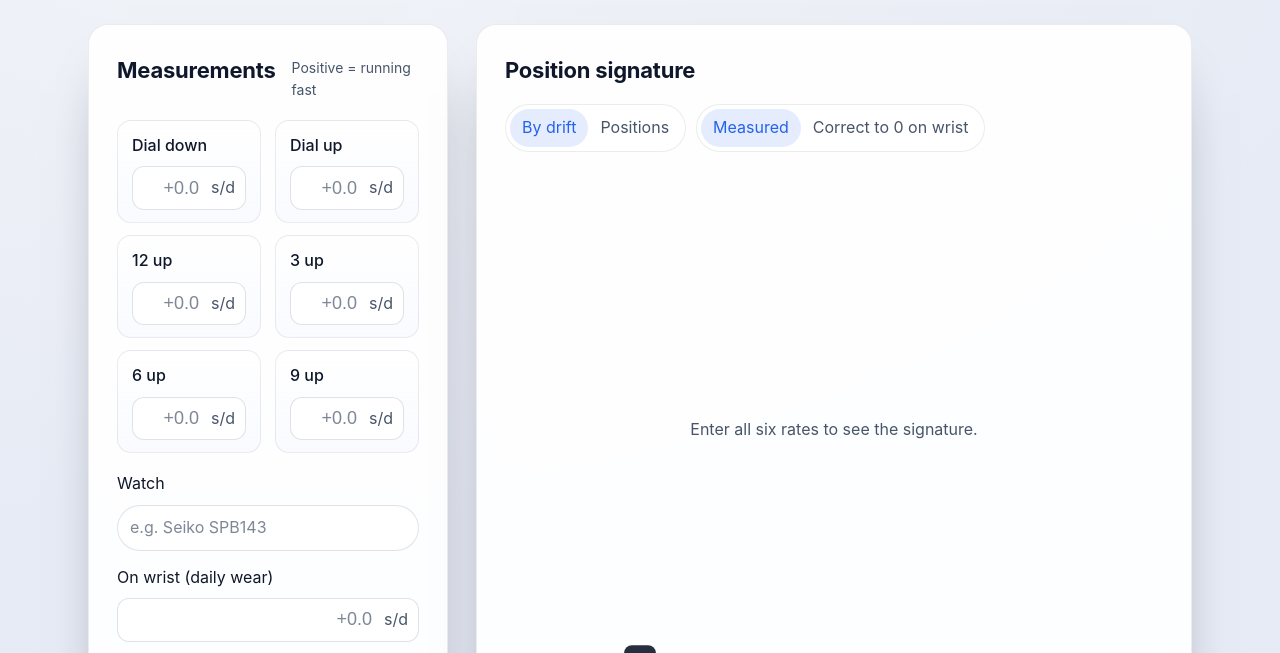
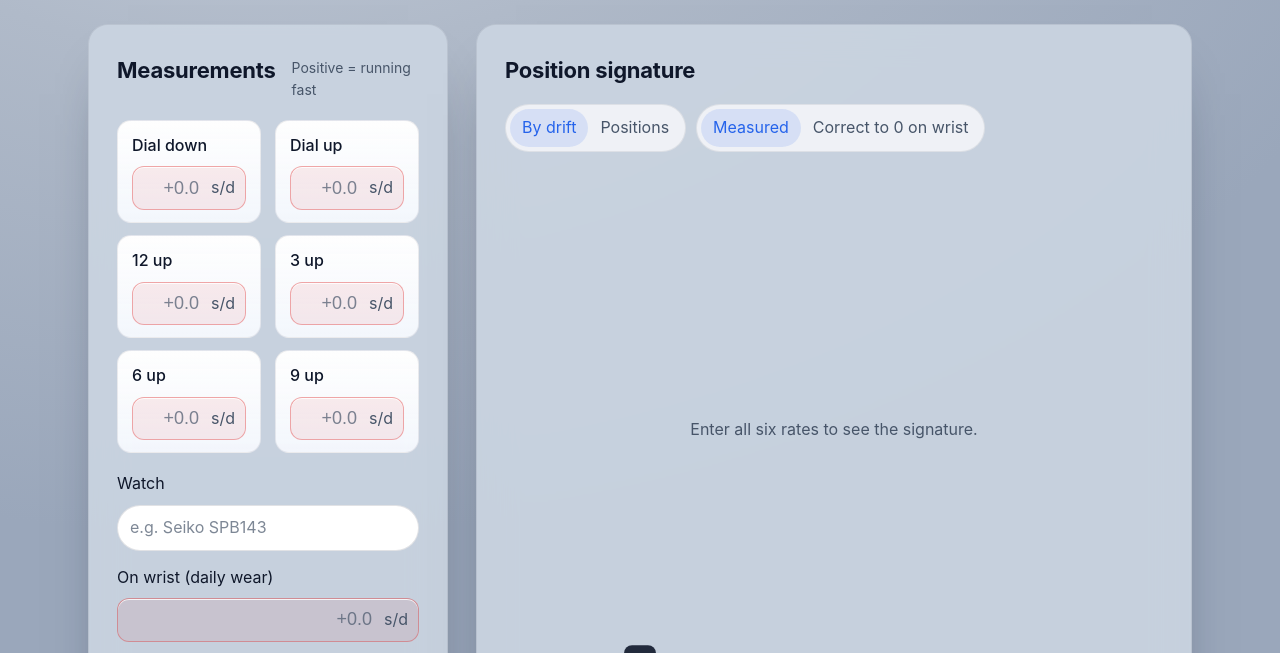
Before and after one commit to martinwozenilek/watch-meter, a website built with Vite: page index.html in a window 1280 px wide. Shown: the part 134-787 px from the top of the page. Built offline with nearby package versions, Linux system fonts and the light colour scheme; a web font is replaced by a local one.

Commit message:
Darken light theme and tint inputs by validity
Darken the light-mode page and panel backgrounds so inputs and panels
separate visually, and tint rate input wraps light green when parseable
and light red when empty or unparseable via new --input-valid-*/--input-invalid-*
theme variables.

```diff
--- a/src/main.ts
+++ b/src/main.ts
@@ -208,11 +208,16 @@ function toast(message: string): void {
   toastTimer = window.setTimeout(() => toastEl.classList.remove("visible"), 1400);
 }
 
-/** Shows the format hint under a rate input when its text does not parse. */
-function showRateStatus(status: HTMLElement, raw: string): void {
-  const invalid = raw.trim() !== "" && parseRate(raw) === null;
+/** Shows the format hint under a rate input when its text does not parse, and tints the field. */
+function showRateStatus(status: HTMLElement, input: HTMLInputElement): void {
+  const parsed = parseRate(input.value);
+  const invalid = input.value.trim() !== "" && parsed === null;
   status.textContent = invalid ? RATE_HINT : "";
   status.classList.toggle("error", invalid);
+
+  const wrap = input.closest(".rate-input-wrap");
+  wrap?.classList.toggle("valid", parsed !== null);
+  wrap?.classList.toggle("invalid", parsed === null);
 }
 
 function setViewMode(mode: ViewMode): void {
@@ -237,9 +242,9 @@ function fillForm(draft: Draft): void {
 
 function refreshStatuses(): void {
   for (const position of POSITIONS) {
-    showRateStatus(fieldStatuses.get(position)!, fields.get(position)!.value);
+    showRateStatus(fieldStatuses.get(position)!, fields.get(position)!);
   }
-  showRateStatus(wristStatus, wristInput.value);
+  showRateStatus(wristStatus, wristInput);
 }
 
 function buildForm(): void {
@@ -261,7 +266,7 @@ function buildForm(): void {
     fieldStatuses.set(position, status);
 
     input.addEventListener("input", () => {
-      showRateStatus(status, input.value);
+      showRateStatus(status, input);
       persistDraft();
       updateChart();
     });
@@ -559,11 +564,12 @@ importFile.addEventListener("change", async () => {
 
 buildForm();
 restoreDraft();
+refreshStatuses();
 updateChart();
 renderHistory();
 watchName.addEventListener("input", persistDraft);
 wristInput.addEventListener("input", () => {
-  showRateStatus(wristStatus, wristInput.value);
+  showRateStatus(wristStatus, wristInput);
   persistDraft();
   updateChart();
 });
--- a/src/style.css
+++ b/src/style.css
@@ -8,8 +8,8 @@
 
 :root {
   color-scheme: light;
-  --bg: radial-gradient(1200px 800px at 20% -10%, #f7f8fb 0%, #eef1f7 40%, #e7ebf5 100%);
-  --panel: rgba(255, 255, 255, 0.92);
+  --bg: radial-gradient(1200px 800px at 20% -10%, #c6cedb 0%, #b0bac9 40%, #9aa7bb 100%);
+  --panel: rgba(203, 213, 225, 0.9);
   --panel-border: rgba(15, 23, 42, 0.08);
   --text: #0f172a;
   --text-subtle: #475569;
@@ -25,6 +25,10 @@
   --surface-glass: rgba(255, 255, 255, 0.7);
   --surface-input: #ffffff;
   --input-border: rgba(15, 23, 42, 0.12);
+  --input-valid-bg: rgba(22, 163, 74, 0.1);
+  --input-valid-border: rgba(22, 163, 74, 0.4);
+  --input-invalid-bg: rgba(220, 38, 38, 0.08);
+  --input-invalid-border: rgba(220, 38, 38, 0.35);
   --inset-highlight: rgba(255, 255, 255, 0.8);
   --active-tint: rgba(37, 99, 235, 0.12);
   --focus-border: rgba(37, 99, 235, 0.6);
@@ -39,7 +43,7 @@
   --bar-fast: rgba(37, 99, 235, 0.8);
   --bar-slow: rgba(220, 38, 38, 0.8);
   --bar-flat: rgba(148, 163, 184, 0.8);
-  --modal-bg: radial-gradient(1400px 900px at 50% 50%, #f7f8fb, #e7ebf5);
+  --modal-bg: radial-gradient(1400px 900px at 50% 50%, #c6cedb, #9aa7bb);
   --toast-bg: rgba(15, 23, 42, 0.9);
   --toast-text: #ffffff;
   --brand-bg: radial-gradient(circle at top, #ffffff, #f1f5ff);
@@ -64,6 +68,10 @@
   --surface-glass: rgba(255, 255, 255, 0.04);
   --surface-input: #12161c;
   --input-border: rgba(255, 255, 255, 0.12);
+  --input-valid-bg: rgba(74, 222, 128, 0.12);
+  --input-valid-border: rgba(74, 222, 128, 0.35);
+  --input-invalid-bg: rgba(255, 129, 119, 0.12);
+  --input-invalid-border: rgba(255, 129, 119, 0.4);
   --inset-highlight: rgba(255, 255, 255, 0.06);
   --active-tint: rgba(138, 180, 255, 0.16);
   --focus-border: rgba(138, 180, 255, 0.65);
@@ -254,6 +262,16 @@ button {
   border: 1px solid var(--input-border);
   background: var(--surface-input);
   box-shadow: inset 0 1px 0 var(--inset-highlight);
+}
+
+.rate-input-wrap.valid {
+  border-color: var(--input-valid-border);
+  background: var(--input-valid-bg);
+}
+
+.rate-input-wrap.invalid {
+  border-color: var(--input-invalid-border);
+  background: var(--input-invalid-bg);
 }
 
 .rate-input {
```
Also changed, not shown: AGENTS.md (+1 -1 lines).
